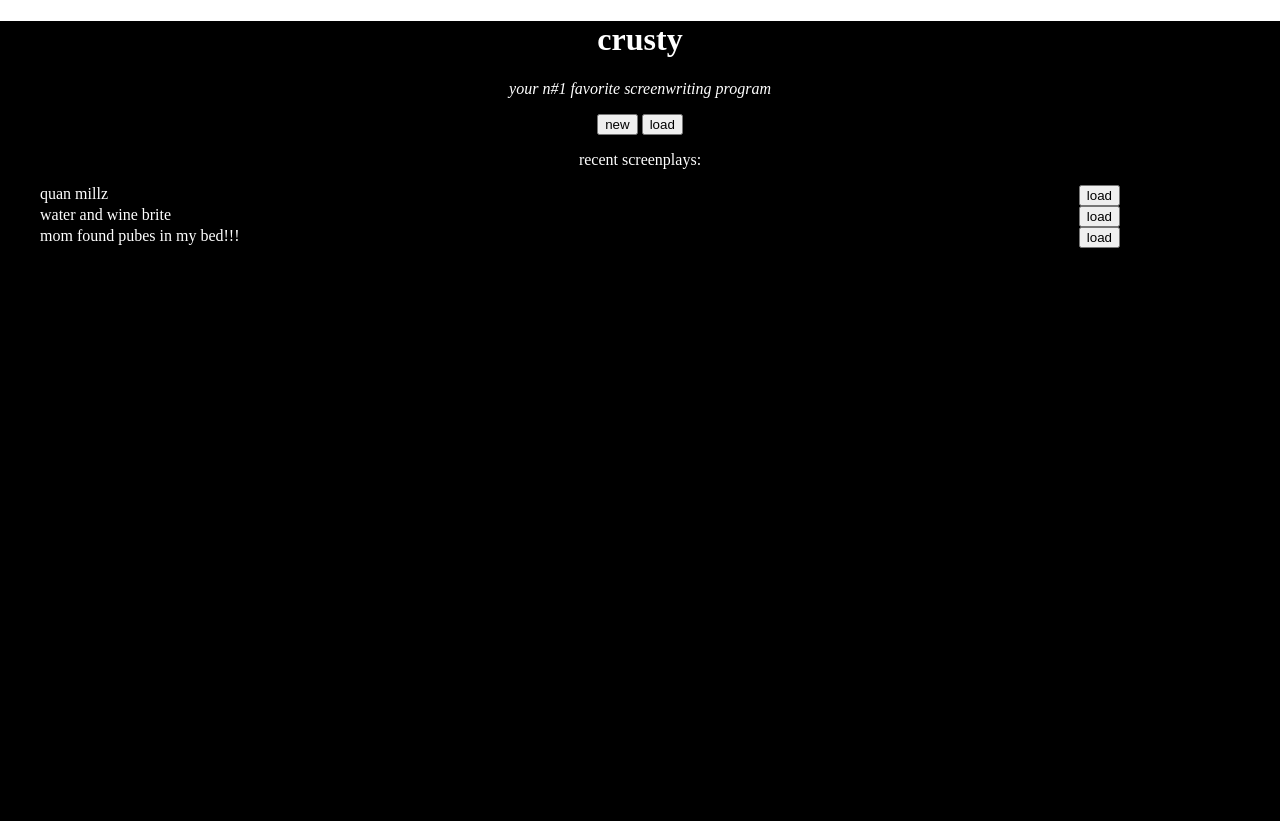
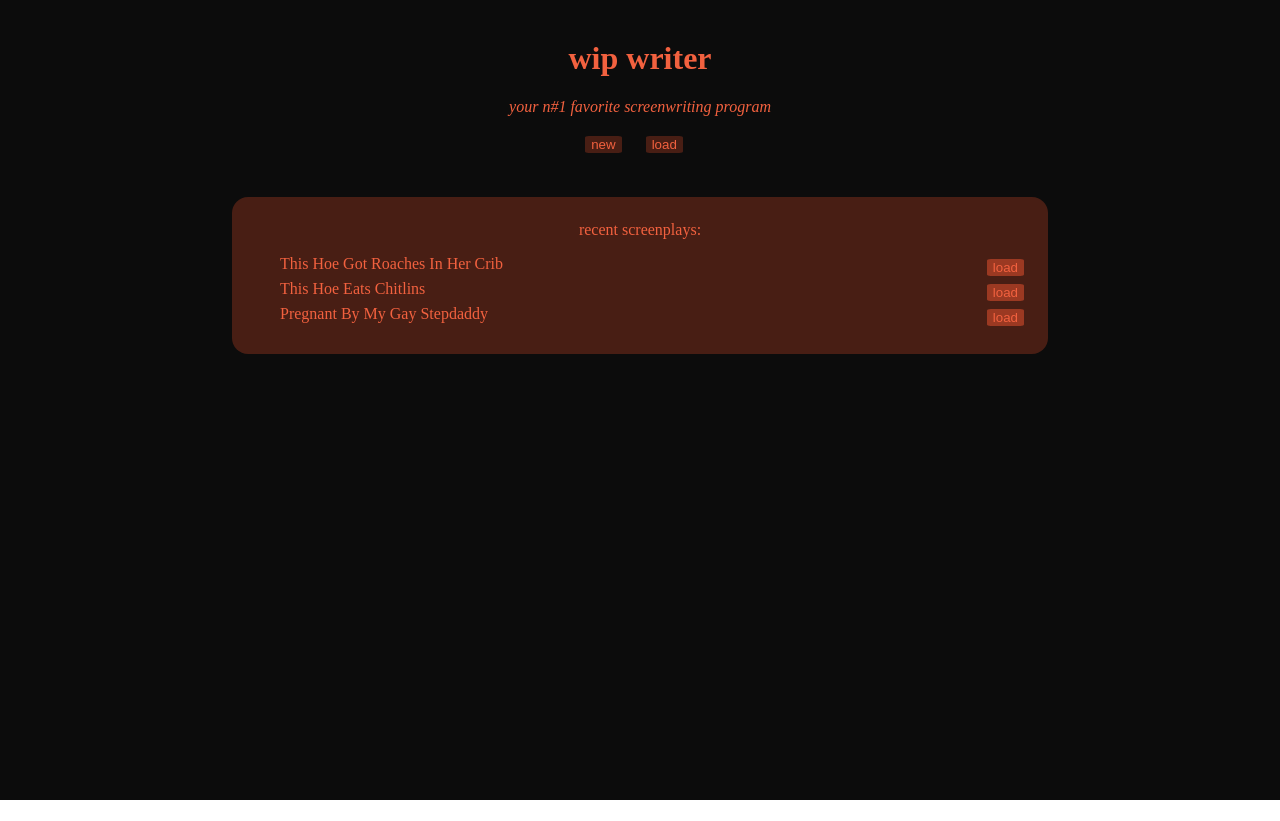
Before and after one commit to fennanet/wip, a SvelteKit app: page / in a window 1280 px wide. After the commit the page ends 800 px from the top, so only its background shows below. Built offline with nearby package versions, Linux system fonts and the light colour scheme.

Commit message:
make prettier

```diff
--- a/src/routes/+page.svelte
+++ b/src/routes/+page.svelte
@@ -12,36 +12,83 @@
 </script>
 
 <main class="container">
-    <h1>crusty</h1>
+    <h1>wip writer</h1>
     <p><i>your n#1 favorite screenwriting program</i></p>
-
-    <button>new</button>
-    <button>load</button>
-    <p>recent screenplays:</p>
-    <ul class="recents">
-        <li>quan millz <button>load</button> </li>
-        <li>water and wine brite <button>load</button> </li>
-        <li>mom found pubes in my bed!!! <button>load</button> </li>
-    </ul>
+    <div class="new_load">
+        <button>new</button>
+        <button>load</button>
+    </div>
+    <div class="recent">
+        <p>recent screenplays:</p>
+        <ul class="recents">
+            <li>This Hoe Got Roaches In Her Crib<button>load</button></li>
+            <li>This Hoe Eats Chitlins<button>load</button></li>
+            <li>Pregnant By My Gay Stepdaddy<button>load</button></li>
+        </ul>
+    </div>
 </main>
 
 <style>
-    main{
+    h1 {
+        margin-top: 0;
+        padding-top: 5vh;
+    }
+
+    :root {
+        --bg-color: #0c0c0c;
+        --accent-color-dark: #481e14;
+        --accent-color-light: #9b3922;
+        --text-color: #f2613f;
+    }
+
+    main {
         padding: 0;
         margin: 0;
         height: 100vh;
         text-align: center;
-        background-color: black;
-        color: white;
+        background-color: var(--bg-color);
+        color: var(--text-color);
     }
 
-    .recents li{
+    button {
+        background-color: var(--accent-color-dark);
+        color: var(--text-color);
+        border: 0;
+        border-radius: 10%;
+        margin: 0.5vb;
+        margin-right: 2vb;
+    }
+
+    button:hover {
+        background-color: var(--accent-color-light);
+    }
+
+    .recents li {
         display: flex;
         justify-content: space-between;
     }
 
     .recents li button {
         text-align: right;
-        margin-right: 20vh;
     }
+
+    .recent {
+        background-color: var(--accent-color-dark);
+        border-radius: 2vb;
+        width: 100vb;
+        margin: auto;
+        padding: 1vb;
+        margin-top: 5vh;
+    }
+
+    .recent button {
+        background-color: var(--accent-color-light);
+    }
+
+    .recent button:hover {
+        background-color: var(--text-color);
+        color: var(--accent-color-dark);
+    }
+
+
 </style>
```
Also changed, not shown: src-tauri/tauri.conf.json (+5 -3 lines).
